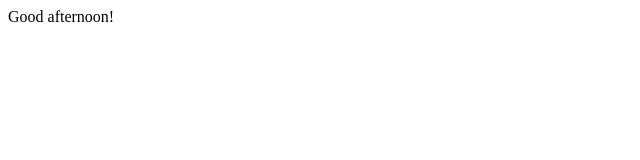
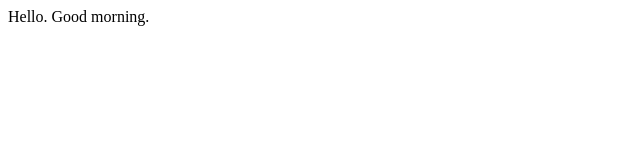
Before and after one commit to jeeyunryu/ossl-lab9-2, a plain HTML site: page index.html in a window 1280 px wide. Shown: the full height of the page, 0-640 px from the left. Drawn offline with Linux system fonts and the light colour scheme.

Commit message:
update index.html

```diff
--- a/index.html
+++ b/index.html
@@ -2,6 +2,6 @@
 	<head>
 	</head>
 	<body>
-		Good afternoon!
+		Hello. Good morning.
 	</body>
 </html>
```
